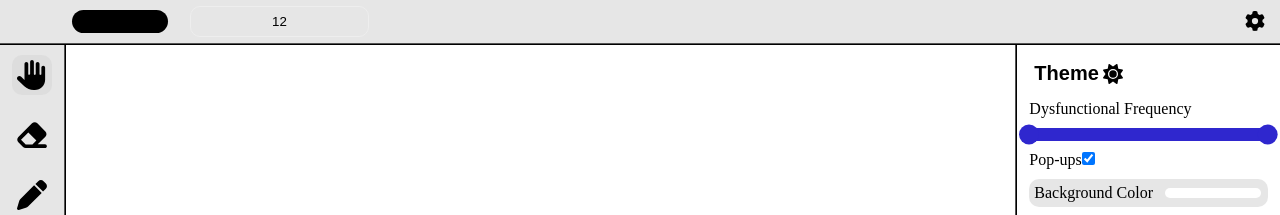
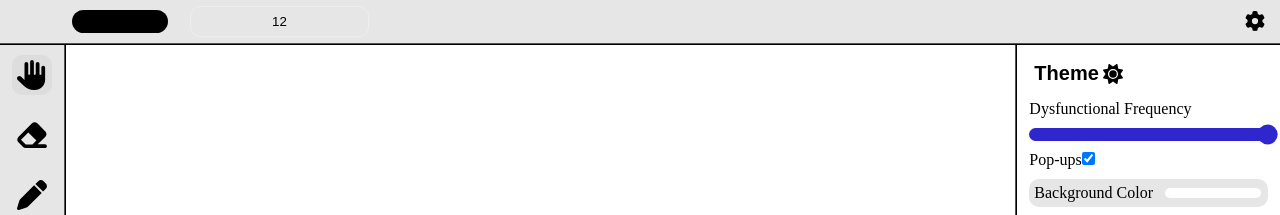
Before and after one commit to ZMensRain/Drawing-Hackathon, a React (Vite) app: page / in a window 1280 px wide. Shown: the top 215 px of the page. Built offline with nearby package versions, Linux system fonts and the light colour scheme.

Commit message:
updated dysfunctional slider to fit new requirements and updated naming

```diff
--- a/src/App.tsx
+++ b/src/App.tsx
@@ -14,7 +14,7 @@ function App() {
     backgroundColor: "#ffffff",
     brushColor: "#000000",
     brushSize: 12,
-    dysfunctionalRange: [1, 60],
+    dysfunctionalModifier: 60,
     theme: "light",
     tool: 0,
     popups: true,
@@ -71,12 +71,12 @@ function App() {
           >
             <div ref={scope} id="settingsBar" style={{ height: "100%" }}>
               <SettingsPanel
-                values={settings.dysfunctionalRange}
+                dysfunctionalModifier={settings.dysfunctionalModifier}
                 backgroundColor={settings.backgroundColor}
                 popups={settings.popups}
                 theme={settings.theme}
                 setValues={(range) =>
-                  setSettings({ ...settings, dysfunctionalRange: range })
+                  setSettings({ ...settings, dysfunctionalModifier: range[0] })
                 }
                 onBackgroundColorChange={(color) =>
                   setSettings({ ...settings, backgroundColor: color })
--- a/src/componets/settingsPanel.tsx
+++ b/src/componets/settingsPanel.tsx
@@ -2,7 +2,7 @@ import { FontAwesomeIcon } from "@fortawesome/react-fontawesome";
 import { Range } from "react-range";
 
 type props = {
-  values: number[];
+  dysfunctionalModifier: number;
   popups: boolean;
   backgroundColor: string;
   theme: "light" | "dark";
@@ -13,7 +13,7 @@ type props = {
 };
 
 const SettingsPanel = ({
-  values,
+  dysfunctionalModifier,
   popups,
   backgroundColor,
   theme,
@@ -51,7 +51,7 @@ const SettingsPanel = ({
         step={1}
         min={1}
         max={60}
-        values={values}
+        values={[dysfunctionalModifier]}
         onChange={(values) => setValues?.(values)}
         renderTrack={({ props, children }) => (
           <div
@@ -61,11 +61,9 @@ const SettingsPanel = ({
               height: 13,
               width: "100%",
 
-              background: `linear-gradient(to right,#e7e0ec 0%, #e7e0ec ${
-                (values[0] / 60) * 100
-              }%,#2f27ce ${(values[0] / 60) * 100}%,#2f27ce ${
-                (values[1] / 60) * 100
-              }%,#e7e0ec ${(values[1] / 60) * 100}%,#e7e0ec 100% )`,
+              background: `linear-gradient(to right,#2f27ce ${
+                (dysfunctionalModifier / 60) * 100
+              }%,#e7e0ec ${(dysfunctionalModifier / 60) * 100}%,#e7e0ec 100% )`,
               borderRadius: 10,
             }}
           >
--- a/src/models/settings.ts
+++ b/src/models/settings.ts
@@ -3,7 +3,7 @@ type settings = {
   brushSize: number;
   brushColor: string;
   tool: number;
-  dysfunctionalRange: number[];
+  dysfunctionalModifier: number;
   backgroundColor: string;
   popups: boolean;
 };
```
